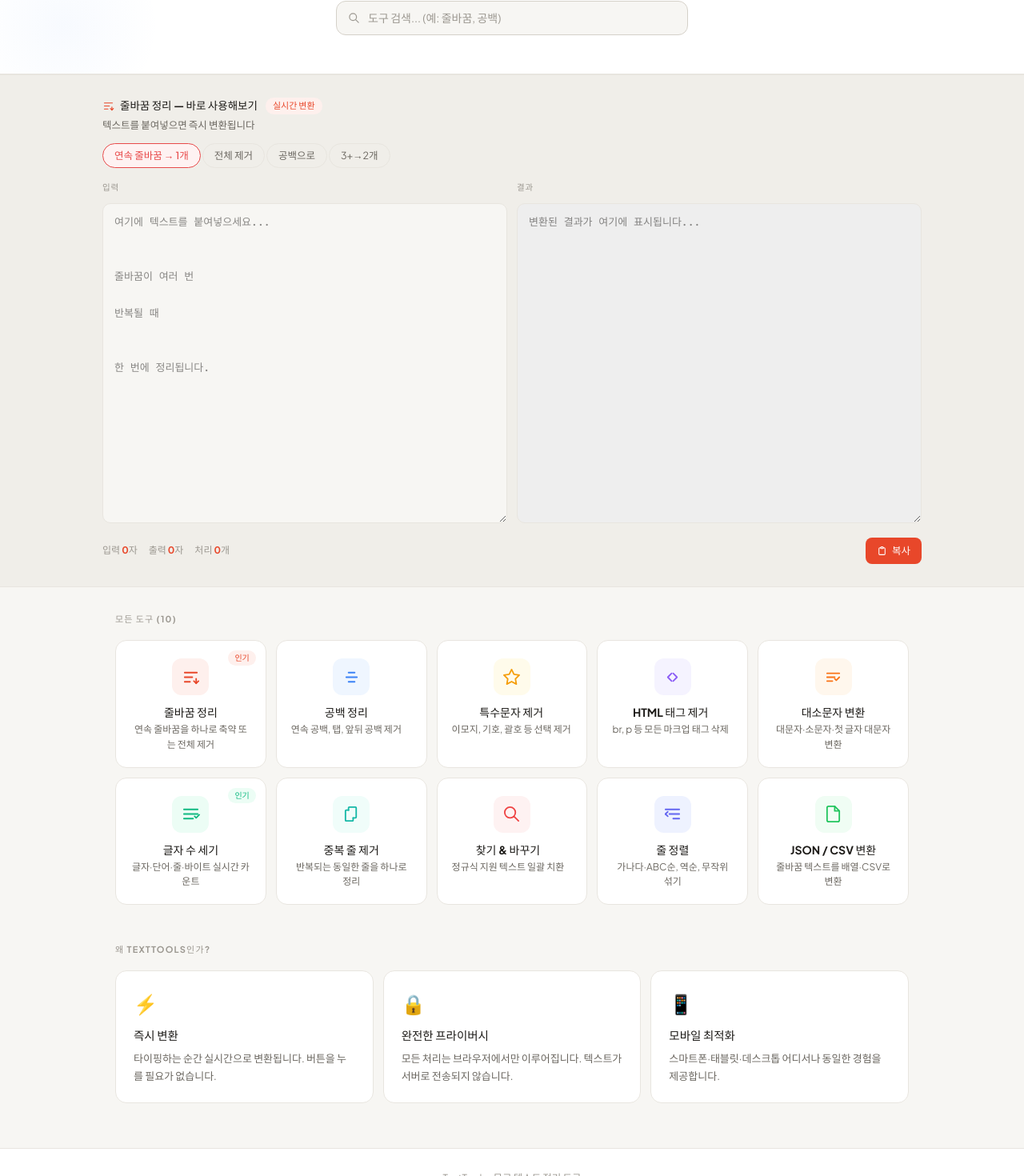
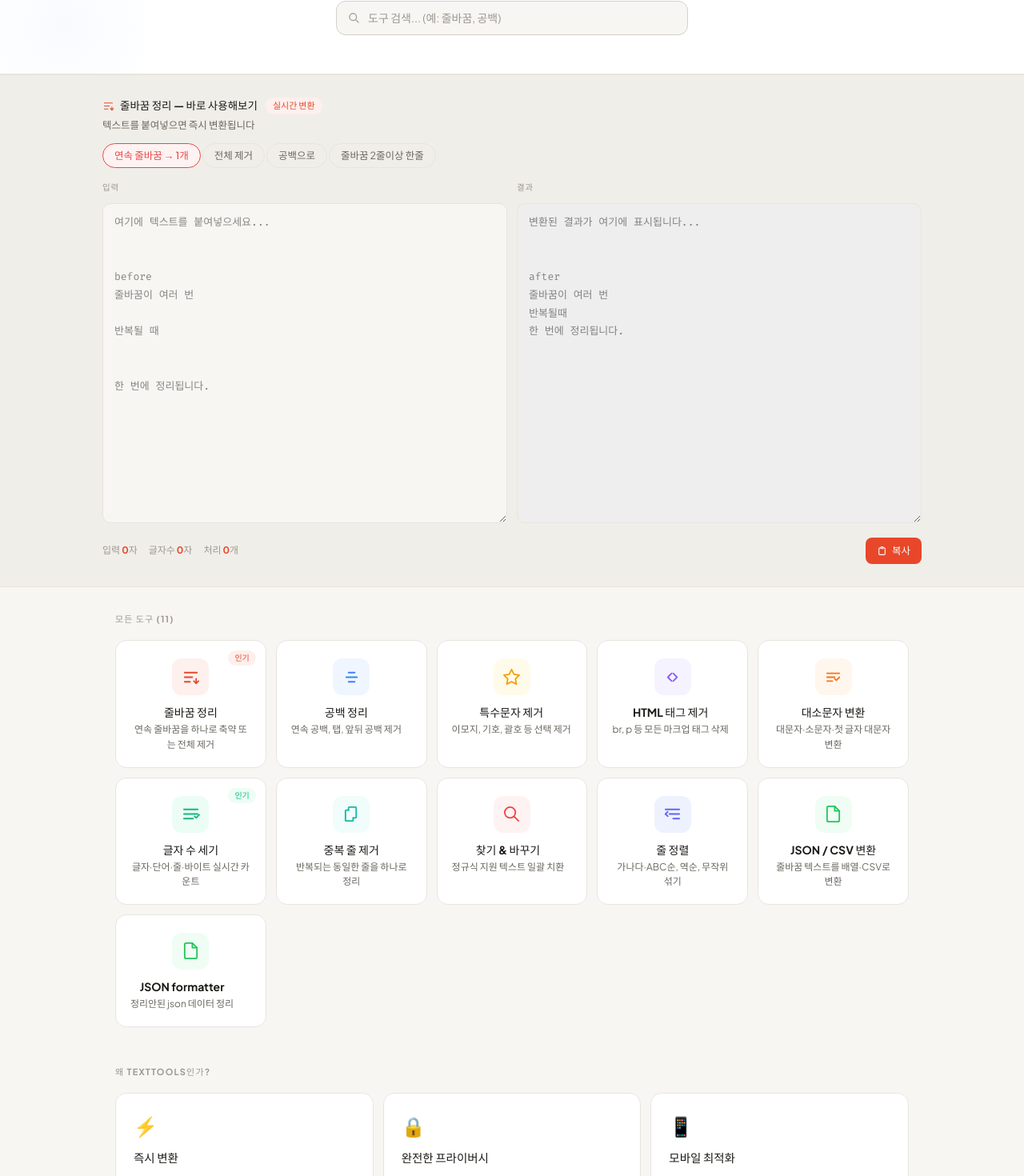
Before and after one commit to baedorazy/text-tools, a React (Vite) app: page / in a window 1280 px wide. Shown: the part 361-1831 px from the top of the page at 80% size. Built offline with nearby package versions, Linux system fonts and the light colour scheme.

Commit message:
디테일 수정

```diff
--- a/src/App.css
+++ b/src/App.css
@@ -363,4 +363,7 @@ body { font-family: var(--font); background: var(--bg); color: var(--text); -web
     .hero { padding: 40px 16px 36px; }
     .features-grid { grid-template-columns: 1fr; }
     .page-title { font-size: 19px; }
+    .all-tools-btn {
+        padding: 7px 10px;
+    }
 }
--- a/src/constants/tools.ts
+++ b/src/constants/tools.ts
@@ -113,4 +113,16 @@ export const TOOLS: Tool[] = [
     path: '/json-csv',
     keywords: 'JSON 변환, CSV 변환',
   },
+	{
+		id: 'json-csv',
+		name: 'JSON formatter',
+		desc: '정리안된 json 데이터 정리',
+		icon: 'M14 2H6a2 2 0 00-2 2v16a2 2 0 002 2h12a2 2 0 002-2V8zM14 2v6h6',
+		color: '#22C55E',
+		bg: '#F0FDF4',
+		shadow: '#22C55E22',
+		path: '/json-csv',
+		keywords: 'json formatter',
+	},
+
 ];
--- a/src/pages/HomePage.tsx
+++ b/src/pages/HomePage.tsx
@@ -178,7 +178,7 @@ function DemoStrip() {
 		{ value: 'single',     label: '연속 줄바꿈 → 1개' },
 		{ value: 'remove-all', label: '전체 제거' },
 		{ value: 'to-space',   label: '공백으로' },
-		{ value: 'normalize',  label: '3+→2개' },
+		{ value: 'normalize',  label: '줄바꿈 2줄이상 한줄' },
 	];
 
 	return (
@@ -212,7 +212,7 @@ function DemoStrip() {
 							className="editor-ta"
 							value={input}
 							onChange={e => setInput(e.target.value)}
-							placeholder={'여기에 텍스트를 붙여넣으세요...\n\n\n줄바꿈이 여러 번\n\n반복될 때\n\n\n한 번에 정리됩니다.'}
+							placeholder={'여기에 텍스트를 붙여넣으세요... \n\n\nbefore \n줄바꿈이 여러 번\n\n반복될 때\n\n\n한 번에 정리됩니다.'}
 							style={{ height: 400, '--focus-color': 'var(--red)' } as React.CSSProperties}
 						/>
 					</div>
@@ -222,7 +222,7 @@ function DemoStrip() {
 							className={"editor-ta output "}
 							value={output}
 							readOnly
-							placeholder="변환된 결과가 여기에 표시됩니다..."
+							placeholder={'변환된 결과가 여기에 표시됩니다... \n\n\nafter\n줄바꿈이 여러 번\n반복될때 \n한 번에 정리됩니다.  '}
 							style={{ height: 400 }}
 						/>
 					</div>
@@ -231,7 +231,7 @@ function DemoStrip() {
 				<div className="demo-foot">
 					<div className="demo-stats">
 						<span>입력 <strong>{input.length}</strong>자</span>
-						<span>출력 <strong>{output.length}</strong>자</span>
+						<span>글자수 <strong>{output.length}</strong>자</span>
 						<span>처리 <strong>{removed}</strong>개</span>
 					</div>
 					<button className={`copy-btn ${copied ? 'ok' : ''}`} onClick={copy}>
```
